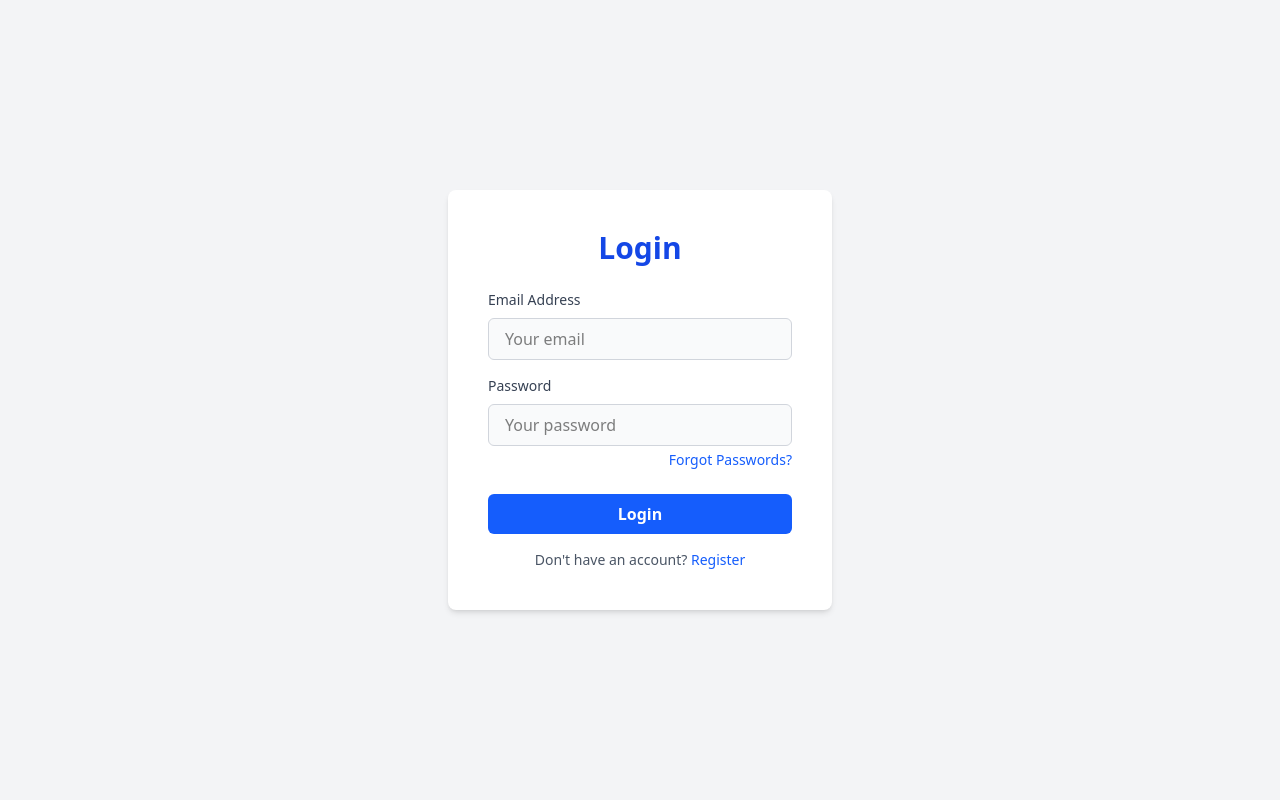
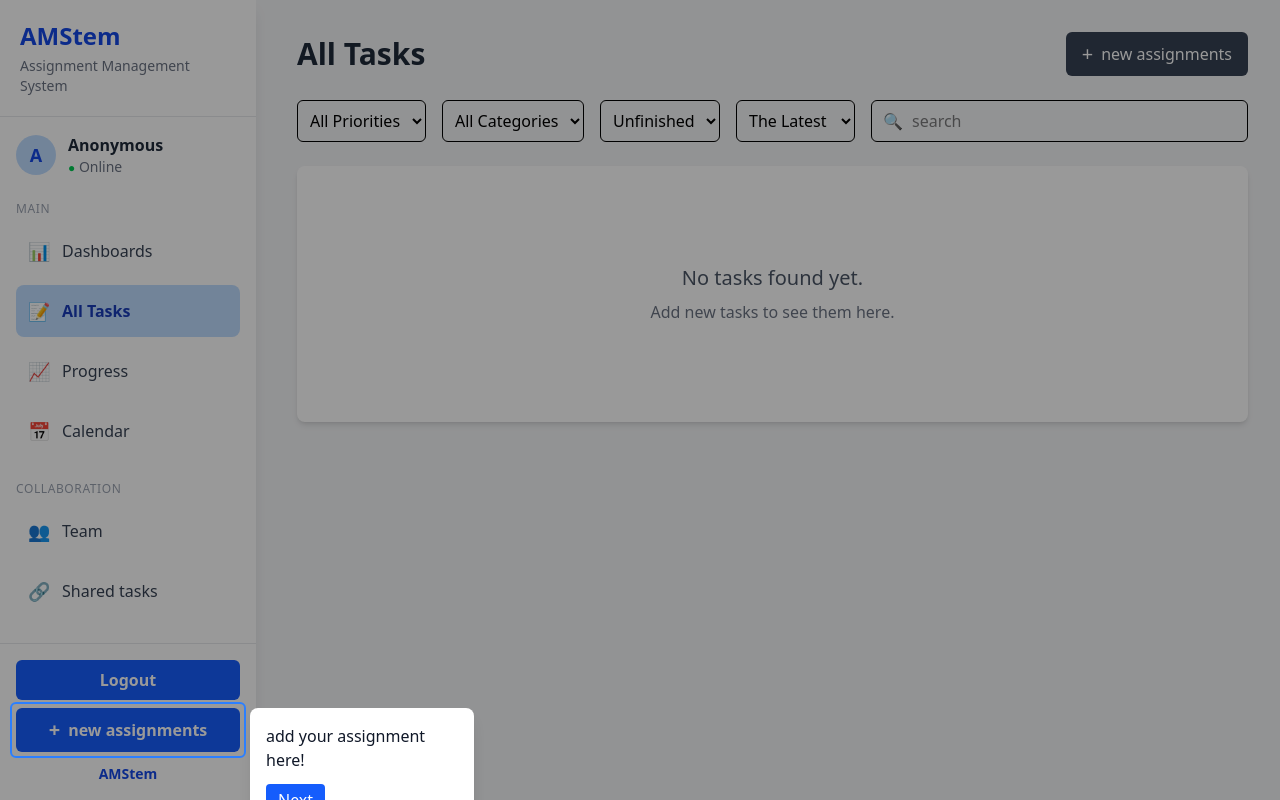
Before and after one commit to muhammaddiaz13/amstem00, a React (Vite) app: page /all-tasks in a window 1280 px wide. Built offline with nearby package versions, Linux system fonts and the light colour scheme.

Commit message:
nambahin tour / user manual
user manual untuk pengguna baru, perkenalan singkat untuk web

```diff
--- a/src/App.jsx
+++ b/src/App.jsx
@@ -6,6 +6,7 @@ import DashboardPage from './pages/DashboardPage';
 import AllTasksPage from './pages/AllTasksPage';
 import Sidebar from './components/Sidebar';
 import './index.css';
+import Tour from './components/Tour';
 
 function App() {
   const [isLoggedIn, setIsLoggedIn] = useState(false);
@@ -31,13 +32,16 @@ function App() {
     navigate('/login');
   };
 
-  const showSidebar = isLoggedIn && !['/login', '/register'].includes(location.pathname);
+  // const showSidebar = isLoggedIn && !['/login', '/register'].includes(location.pathname);
+  const showSidebar = true;
 
   if (showSidebar) {
+    // console.log("LOGGED-IN LAYOUT IS ACTIVE");
   return (
     <div className="flex h-screen bg-gray-100">
-      <Sidebar username={username} onLogout={handleLogout} />
-      <div className="flex-1 overflow-auto ml-64">
+      <Sidebar username={username} onLogout={handleLogout} />a
+      <div className="flex-1 overflow-auto ml-64 relative">
+        <Tour/>
         <Routes>
           <Route path="/dashboard" element={<DashboardPage username={username} />} />
           <Route path="/all-tasks" element={<AllTasksPage username={username} />} />
--- a/src/components/Sidebar.jsx
+++ b/src/components/Sidebar.jsx
@@ -28,7 +28,7 @@ function Sidebar({ username, onLogout }) {
         </div>
 
         {/* isi sidebar */}
-        <div className="overflow-y-auto flex-grow p-4 [scrollbar-width:none] [&::-webkit-scrollbar]:hidden">
+        <div className="sidebar-scroll overflow-y-auto flex-grow p-4 [scrollbar-width:none] [&::-webkit-scrollbar]:hidden">
           <div className="flex items-center mb-6">
             <div className="w-10 h-10 bg-blue-200 rounded-full flex items-center justify-center text-blue-700 font-bold text-lg mr-3">
               {username ? username[0].toUpperCase() : 'A'}
@@ -42,7 +42,7 @@ function Sidebar({ username, onLogout }) {
           </div>
 
           <nav className="space-y-2">
-            <h3 className="text-xs font-medium text-gray-400 uppercase tracking-wider mb-2">Main</h3>
+            <h3 className="main text-xs font-medium text-gray-400 uppercase tracking-wider mb-2">Main</h3>
             <NavLink to="/dashboard" className={navLinkClasses}>
               <span className="mr-3 text-lg">📊</span> Dashboards
             </NavLink>
@@ -56,7 +56,7 @@ function Sidebar({ username, onLogout }) {
               <span className="mr-3 text-lg">📅</span> Calendar
             </NavLink>
 
-            <h3 className="text-xs font-medium text-gray-400 uppercase tracking-wider mt-6 mb-2">Collaboration</h3>
+            <h3 className="collab text-xs font-medium text-gray-400 uppercase tracking-wider mt-6 mb-2">Collaboration</h3>
             <NavLink to="/team" className={navLinkClasses}>
               <span className="mr-3 text-lg">👥</span> Team
             </NavLink>
@@ -64,7 +64,7 @@ function Sidebar({ username, onLogout }) {
               <span className="mr-3 text-lg">🔗</span> Shared tasks
             </NavLink>
 
-            <h3 className="text-xs font-medium text-gray-400 uppercase tracking-wider mt-6 mb-2">Category</h3>
+            <h3 className="category text-xs font-medium text-gray-400 uppercase tracking-wider mt-6 mb-2">Category</h3>
             <NavLink to="/personal" className={navLinkClasses}>
               <span className="mr-3 text-lg">👤</span> Personal
             </NavLink>
@@ -87,7 +87,7 @@ function Sidebar({ username, onLogout }) {
           </button>
 
           <button
-            className="w-full bg-blue-600 text-white py-2 rounded-md hover:bg-blue-700 transition-colors duration-300 font-semibold flex items-center justify-center mt-2"
+            className="new-assignments w-full bg-blue-600 text-white py-2 rounded-md hover:bg-blue-700 transition-colors duration-300 font-semibold flex items-center justify-center mt-2"
             onClick={() => setIsModalOpen(true)}
           >
             <span className="mr-2 text-xl">+</span> new assignments
--- /dev/null
+++ b/src/components/Tour.jsx
@@ -0,0 +1,101 @@
+import React, { useState, useEffect } from "react";
+
+const steps = [
+    { selector: ".new-assignments", text: "add your assignment here!" },
+    { selector: ".main", text: "main!" },
+    { selector: ".collab", text: "collab!" },
+    { selector: ".category", text: "category!"},
+];
+
+export default function Tour() {
+    const [stepIndex, setStepIndex] = useState(0);
+    const [isTourActive, setIsTourActive] = useState(true);
+    const step = steps[stepIndex];
+    const [rect, setRect] = useState(null);
+
+    // useEffect(() => {
+    //   const el = document.querySelector(step.selector);
+    //   if (el) setRect(el.getBoundingClientRect());
+    // }, [step]);
+
+    useEffect(() => {
+    const el = document.querySelector(step.selector);
+    const sidebar = document.querySelector(".sidebar-scroll");
+
+    if (!el) return;
+
+    if (!sidebar || !sidebar.contains(el)) {
+        setRect(el.getBoundingClientRect());
+        return;
+    }
+
+    const sidebarRect = sidebar.getBoundingClientRect();
+      const elRect = el.getBoundingClientRect();
+
+      const isVisible =
+          elRect.top >= sidebarRect.top &&
+          elRect.bottom <= sidebarRect.bottom;
+
+      if (!isVisible) {
+          sidebar.scrollTo({
+              top: el.offsetTop - sidebar.offsetTop - 20,
+              behavior: "smooth",
+          });
+
+          setTimeout(() => {
+              setRect(el.getBoundingClientRect());
+          }, 250);
+      } else {
+          setRect(elRect);
+      }
+    }, [step]);
+
+    if (!isTourActive || !rect) return null;
+
+    return (
+    <>
+    <div className="fixed inset-0 z-[999]" style={{ backgroundColor: 'rgba(0,0,0,0.4)', }} />
+    <div className="fixed border-2 border-blue-500 rounded-md pointer-events-none z-[1001]" style={{
+            top: rect.top + window.scrollY - 6,
+            left: rect.left + window.scrollX - 6,
+            width: rect.width + 12,
+            height: rect.height + 12,
+        }}/>
+
+      <div
+        className="
+          fixed
+          bg-white
+          text-gray-900
+          p-4
+          rounded-lg
+          shadow-lg
+          w-56
+          z-[1000]
+        "
+        style={{
+        top: rect.top + window.scrollY,
+        left: rect.right + window.scrollX + 10
+        }}
+      >
+        <p className="mb-3">{step.text}</p>
+
+        {stepIndex < steps.length - 1 ? (
+          <button
+            className="bg-blue-600 hover:bg-blue-700 text-white py-1 px-3 rounded transition"
+            onClick={() => setStepIndex((i) => i + 1)}
+          >
+            Next
+          </button>
+        ) : (
+          <button
+            className="bg-green-600 hover:bg-green-700 text-white py-1 px-3 rounded transition"
+            onClick={() => setIsTourActive(false)}
+          >
+            Finish
+          </button>
+        )}
+      </div>
+    </>
+  );
+}
--- a/src/index.css
+++ b/src/index.css
@@ -1 +1,10 @@
 @import "tailwindcss";
+
+@keyframes fade-in {
+  from { opacity: 0; transform: translateY(6px); }
+  to { opacity: 1; transform: translateY(0); }
+}
+
+.animate-fade-in {
+  animation: fade-in 0.25s ease-out;
+}
--- a/src/pages/AllTasksPage.jsx
+++ b/src/pages/AllTasksPage.jsx
@@ -36,6 +36,8 @@ function AllTasksPage() {
       <div className="flex gap-4 mb-6">
         <select className="p-2 border rounded-md">
           <option>All Priorities</option>
+          <option>High to Low</option>
+          <option>Low to High</option>
           <option>High</option>
           <option>Medium</option>
           <option>Low</option>
```
